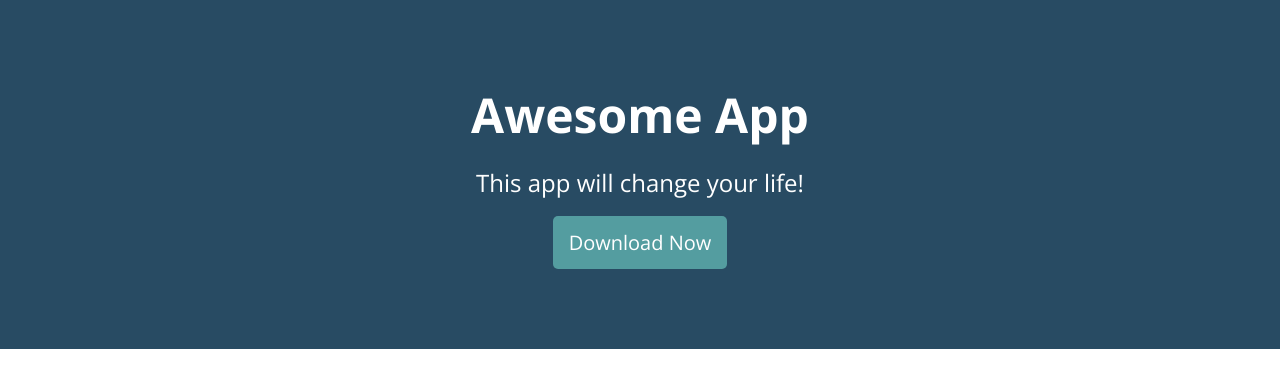
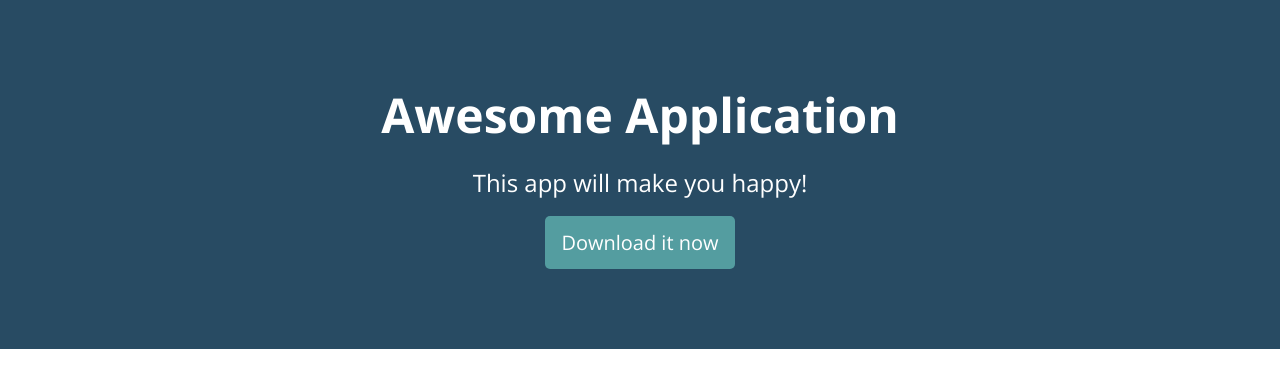
Before and after one commit to hema-priya-vadivel/Simple_WebDev_Projects, a plain HTML site: page SololearnResponsiveDesign/index.html in a window 1280 px wide. Shown: the top 367 px of the page. Drawn offline with nearby package versions, Linux system fonts and the light colour scheme.

Commit message:
index.html is modified

```diff
--- a/SololearnResponsiveDesign/index.html
+++ b/SololearnResponsiveDesign/index.html
@@ -7,9 +7,9 @@
 <body>
 <header>
 <div class="container">
- <h1>Awesome App</h1>
- <h2>This app will change your life!</h2>
- <a class="btn">Download Now</a>
+ <h1>Awesome Application</h1>
+ <h2>This app will make you happy!</h2>
+ <a class="btn">Download it now</a>
 </div>
 </header>
 <section class="features">
```
